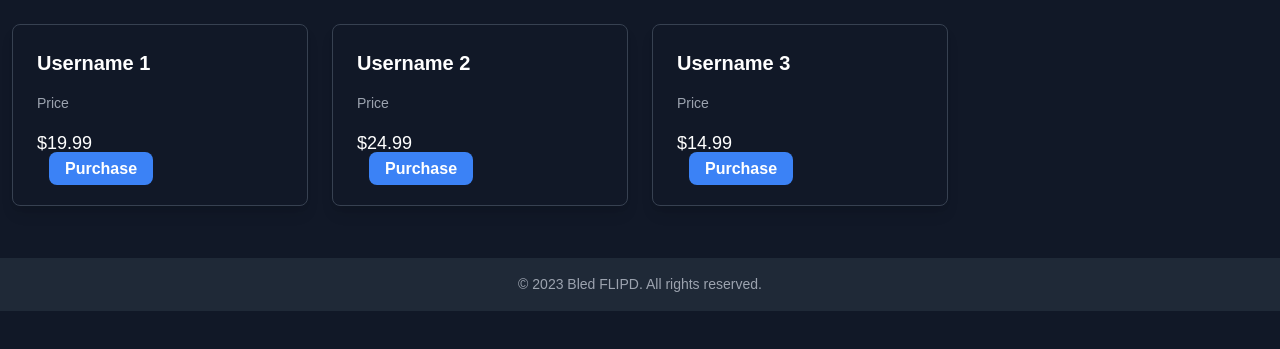
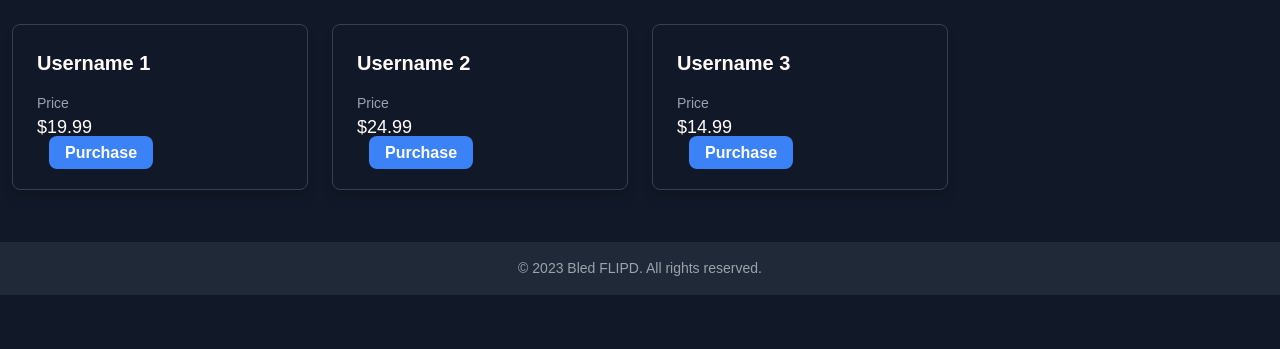
Before and after one commit to IuzU/ogu-shop, a plain HTML site: page index.html in a window 1280 px wide. Shown: the part 265-614 px from the top of the page. Drawn offline with nearby package versions, Linux system fonts and the light colour scheme.

Commit message:
Update index.html

```diff
--- a/index.html
+++ b/index.html
@@ -39,7 +39,7 @@
     .price {
       font-size: 1.125rem;
       color: #FFFFFF;
-      margin-top: 1rem;
+      margin-button: 1rem;
     }
 
     .card-bg {
```
